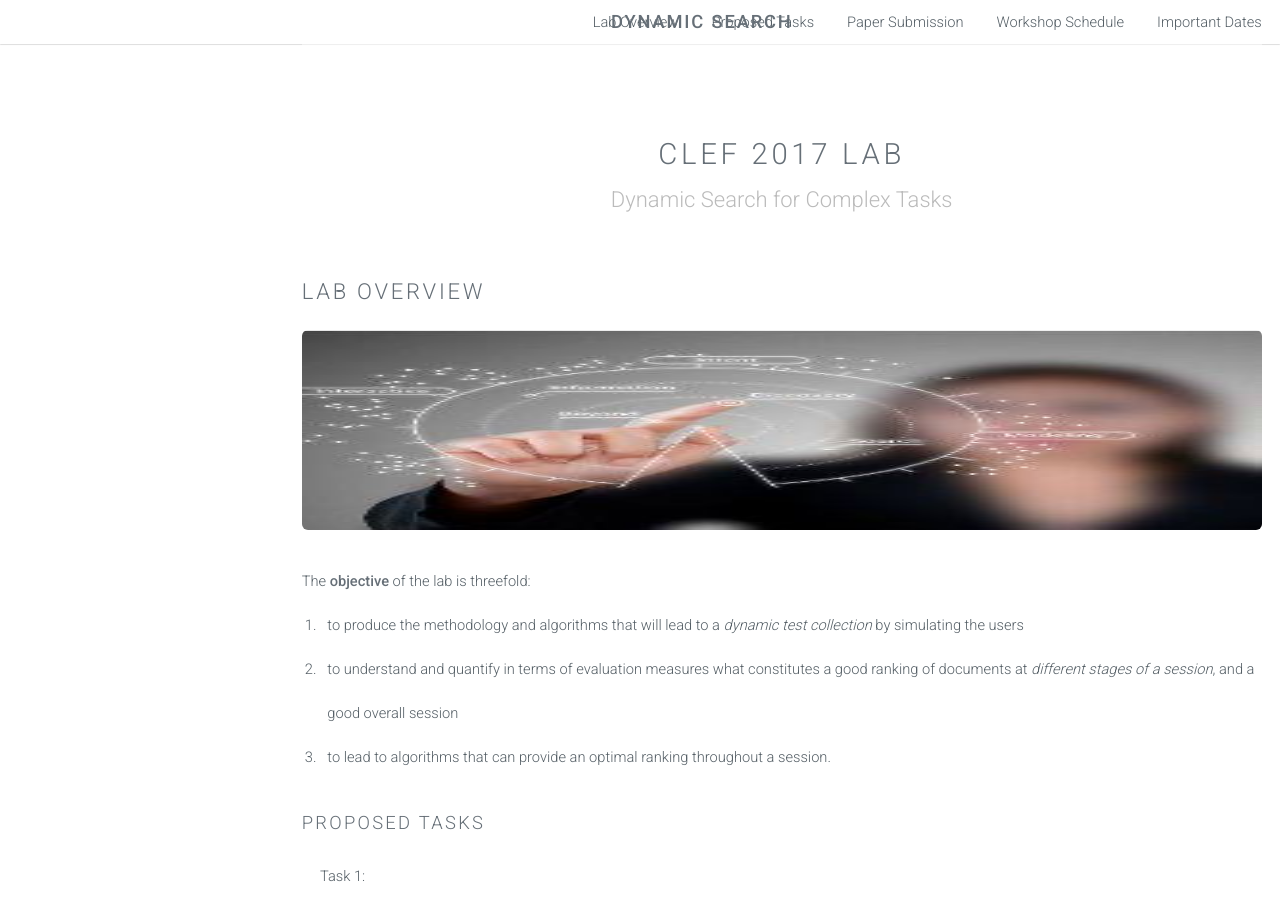
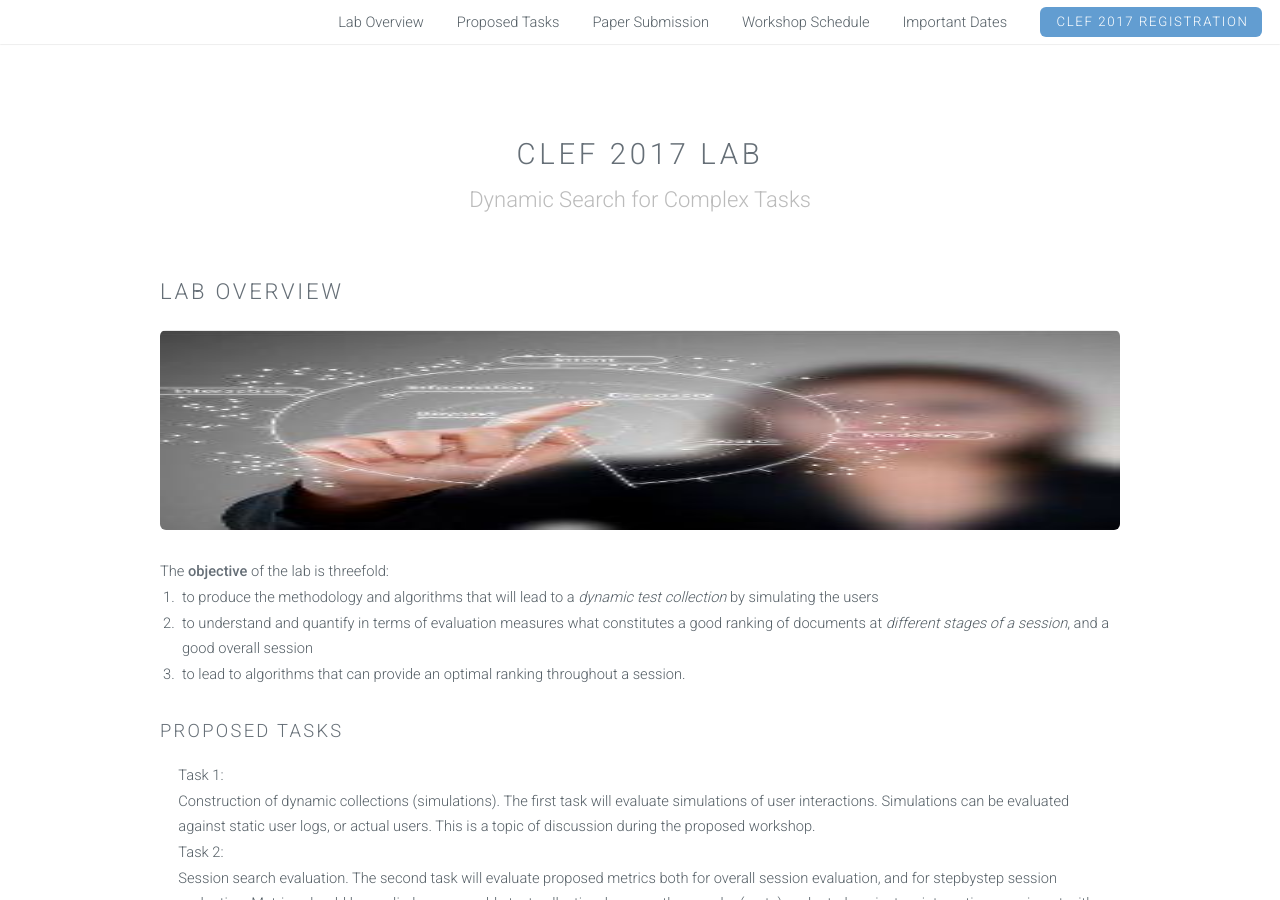
Before and after one commit to ekanou/dynamicsearch, a Jekyll site: the page built from clef-lab.html, in a window 1280 px wide and 900 px high. Built offline with Jekyll 4.4.1, drawn with Linux system fonts in a browser that asks for light colours.

Commit message:
Update clefheader.html

```diff
--- a/_includes/clefheader.html
+++ b/_includes/clefheader.html
@@ -1,22 +1,5 @@
 <!-- Header -->
-<header id="header" class="skel-layers-fixed">
-    <nav id="nav">
-        <ul>
-            <li><a href="{{ site.baseurl }}/">Home</a></li>
-            <li><a href="{{ site.baseurl }}/clef-lab.html">CLEF Dynamic Search Lab</a></li>
-            <!-- <li><a href="{{ site.baseurl }}/right-sidebar.html">Right Sidebar</a></li>
-            <li><a href="{{ site.baseurl }}/no-sidebar.html">No Sidebar</a></li>
-            <li><a href="{{ site.baseurl }}/blog.html">Blog</a></li>
-            -->
-            {% for page in site.pages %}
-                  {% if page.title %}
-                    <li><a class="page-link" href="{{ page.url | prepend: site.baseurl }}">{{ page.title }}</a></li>
-                  {% endif %}
-            {% endfor %}
-            <li><a href="#" class="button special">CLEF 2017 Registration</a></li>
-        <\ul>
-    <\nav>
-<\header>
+
 <header id="header" class="skel-layers-fixed">
     <nav id="nav">
         <ul>
@@ -25,12 +8,12 @@
             <li><a href="#Paper Submission">Paper Submission</a></li>
             <li><a href="#Workshop Schedule">Workshop Schedule</a></li>
             <li><a href="#Important Dates">Important Dates</a></li>
-             <h1><a href="{{ site.baseurl }}/" class="site-title" >{{ site.title }}</a></h1>
             {% for page in site.pages %}
                   {% if page.title %}
                     <li><a class="page-link" href="{{ page.url | prepend: site.baseurl }}">{{ page.title }}</a></li>
                   {% endif %}
             {% endfor %}
+           <li><a href="#" class="button special">CLEF 2017 Registration</a></li>
         </ul>
     </nav>
 </header>
```
